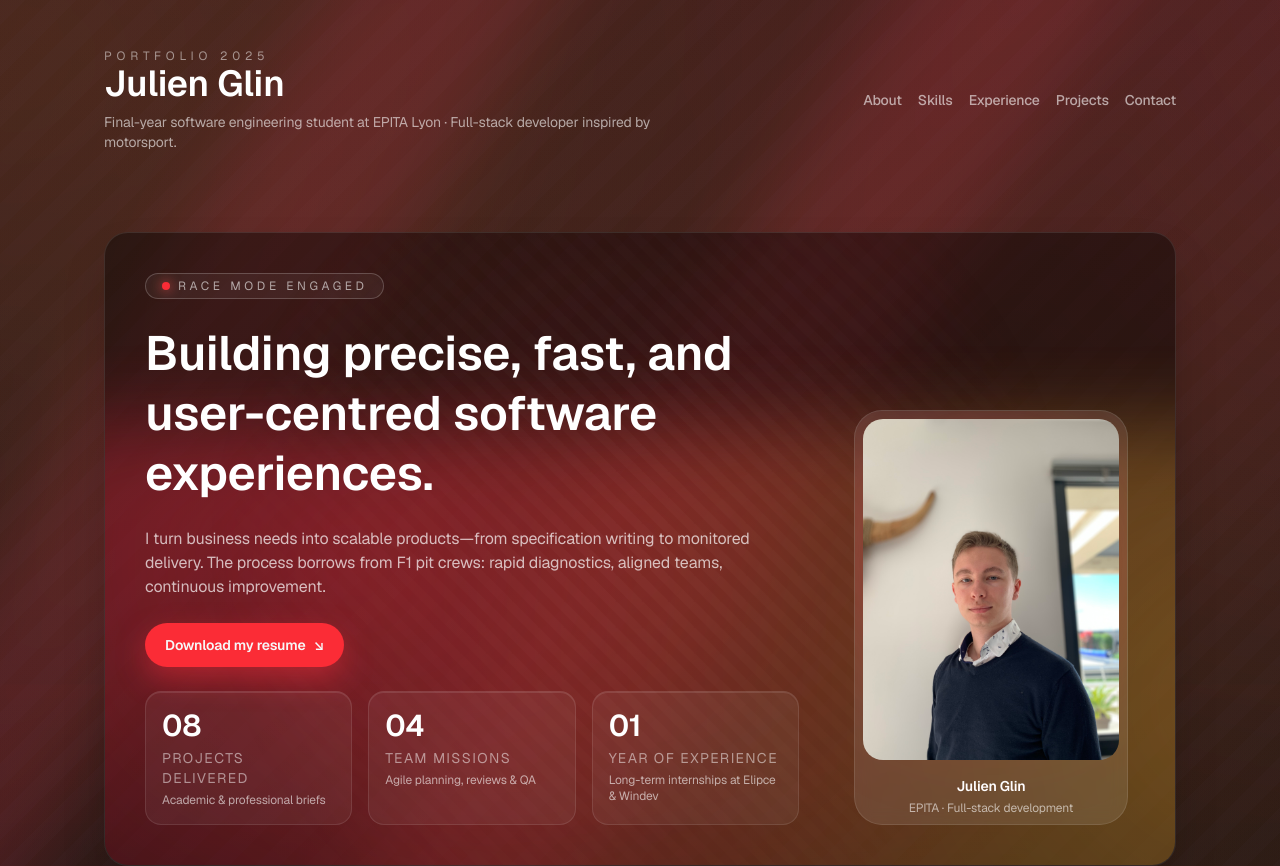
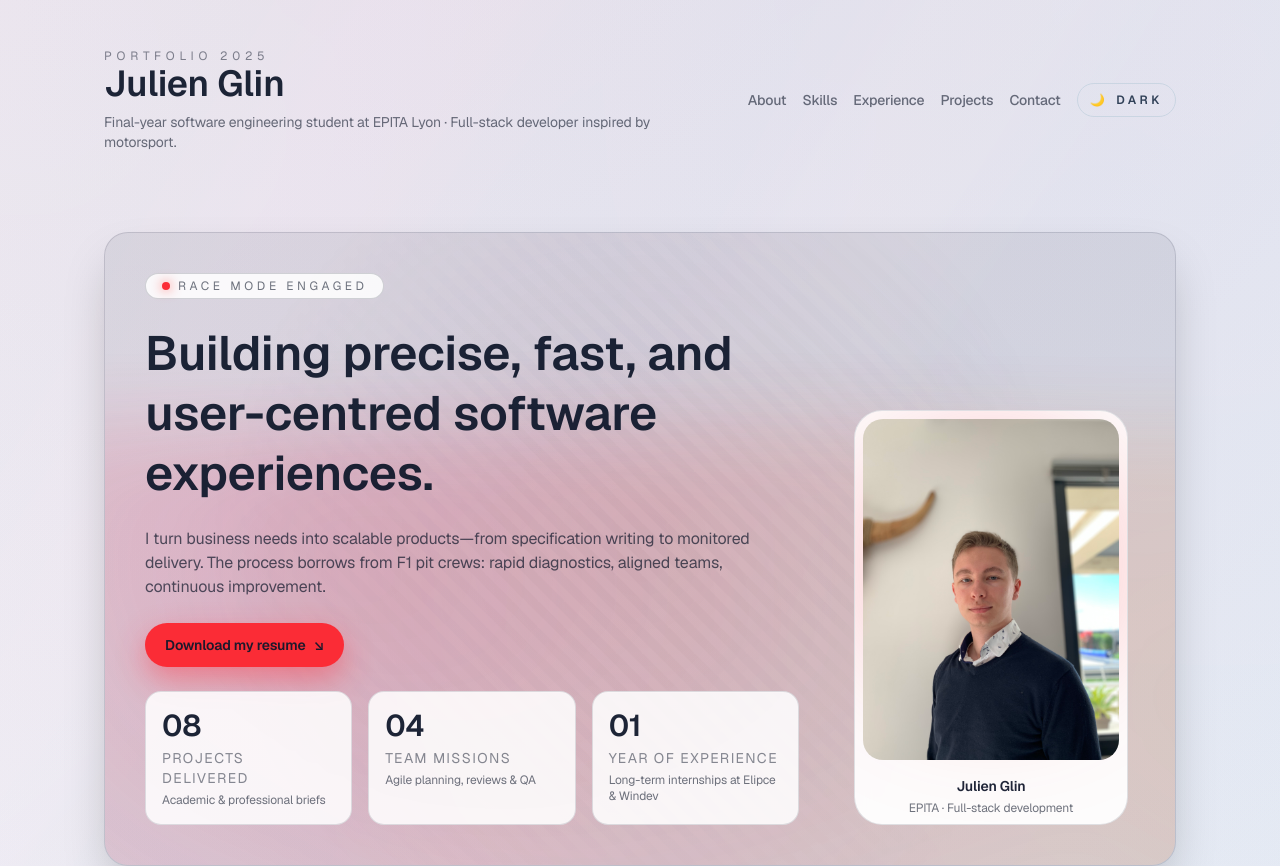
Before and after one commit to akc0r/Portfolio-next, a Next.js app: page / in a window 1280 px wide. Shown: the top 866 px of the page. Built offline with nearby package versions, Linux system fonts and the light colour scheme.

Commit message:
feat: add theme toggler

```diff
--- a/app/globals.css
+++ b/app/globals.css
@@ -1,21 +1,82 @@
 @import "tailwindcss";
 
 :root {
+  color-scheme: light;
+  --background: #f4f6fb;
+  --foreground: #0f172a;
+  --muted: rgba(15, 23, 42, 0.64);
+  --muted-soft: rgba(15, 23, 42, 0.52);
+  --muted-strong: rgba(15, 23, 42, 0.78);
+  --surface: rgba(255, 255, 255, 0.86);
+  --surface-strong: rgba(255, 255, 255, 0.94);
+  --surface-muted: rgba(15, 23, 42, 0.04);
+  --surface-deep: rgba(15, 23, 42, 0.08);
+  --border: rgba(15, 23, 42, 0.12);
+  --border-strong: rgba(15, 23, 42, 0.18);
+  --accent: #e11d48;
+  --accent-soft: rgba(225, 29, 72, 0.12);
+  --accent-electric: rgba(249, 115, 22, 0.16);
+  --body-gradient: radial-gradient(circle at 20% -10%, rgba(225, 29, 72, 0.12), transparent 45%),
+    radial-gradient(circle at 80% 0%, rgba(14, 165, 233, 0.12), transparent 55%),
+    linear-gradient(135deg, #ffffff 0%, #f4f6fb 52%, #e7ecf7 100%);
+  --body-before: linear-gradient(120deg, transparent 25%, rgba(225, 29, 72, 0.25) 25% 35%, transparent 35% 50%,
+        rgba(249, 115, 22, 0.22) 50% 60%, transparent 60%),
+    radial-gradient(circle at 10% 20%, rgba(14, 165, 233, 0.18), transparent 55%),
+    radial-gradient(circle at 85% 20%, rgba(225, 29, 72, 0.18), transparent 45%);
+  --body-after: linear-gradient(90deg, rgba(15, 23, 42, 0.08) 1px, transparent 1px 140px),
+    linear-gradient(0deg, rgba(225, 29, 72, 0.1) 30%, transparent 30%);
+  --body-before-opacity: 0.42;
+  --body-after-opacity: 0.16;
+  --grid-overlay: linear-gradient(45deg, rgba(15, 23, 42, 0.08) 25%, transparent 25%, transparent 50%,
+        rgba(15, 23, 42, 0.08) 50%, rgba(15, 23, 42, 0.08) 75%, transparent 75%, transparent),
+    linear-gradient(135deg, rgba(225, 29, 72, 0.28), rgba(13, 148, 136, 0.18));
+  --grid-glow: radial-gradient(circle at 30% 20%, rgba(225, 29, 72, 0.26), transparent 58%),
+    radial-gradient(circle at 80% 40%, rgba(249, 115, 22, 0.2), transparent 65%);
+  --grid-mask: radial-gradient(circle at center, rgba(0, 0, 0, 0.85), transparent 70%);
+  --grid-overlay-opacity: 0.5;
+  --cursor-color: #0f172a;
+}
+
+.dark {
+  color-scheme: dark;
   --background: #050509;
   --foreground: #f7f7f8;
   --muted: rgba(255, 255, 255, 0.64);
+  --muted-soft: rgba(255, 255, 255, 0.54);
+  --muted-strong: rgba(255, 255, 255, 0.78);
   --surface: rgba(16, 16, 24, 0.75);
+  --surface-strong: rgba(16, 16, 24, 0.9);
+  --surface-muted: rgba(255, 255, 255, 0.06);
+  --surface-deep: rgba(0, 0, 0, 0.5);
   --border: rgba(255, 255, 255, 0.08);
+  --border-strong: rgba(255, 255, 255, 0.14);
   --accent: #ff2f4a;
   --accent-soft: rgba(255, 47, 74, 0.22);
   --accent-electric: rgba(255, 140, 0, 0.22);
+  --body-gradient: radial-gradient(circle at 20% -10%, rgba(255, 55, 71, 0.18), transparent 40%),
+    radial-gradient(circle at 80% 10%, rgba(255, 180, 60, 0.14), transparent 45%),
+    repeating-linear-gradient(135deg, rgba(10, 10, 18, 0.94) 0 18px, rgba(8, 8, 14, 0.94) 18px 36px),
+    #050509;
+  --body-before: linear-gradient(120deg, transparent 25%, rgba(255, 47, 74, 0.28) 25% 35%, transparent 35% 50%,
+        rgba(255, 47, 74, 0.28) 50% 60%, transparent 60%),
+    radial-gradient(circle at 10% 20%, rgba(255, 180, 60, 0.18), transparent 55%),
+    radial-gradient(circle at 100% 10%, rgba(255, 47, 74, 0.32), transparent 45%);
+  --body-after: linear-gradient(90deg, rgba(255, 255, 255, 0.08) 1px, transparent 1px 140px),
+    linear-gradient(0deg, rgba(255, 47, 74, 0.12) 30%, transparent 30%);
+  --body-before-opacity: 0.55;
+  --body-after-opacity: 0.2;
+  --grid-overlay: linear-gradient(45deg, rgba(255, 255, 255, 0.05) 25%, transparent 25%, transparent 50%,
+        rgba(255, 255, 255, 0.05) 50%, rgba(255, 255, 255, 0.05) 75%, transparent 75%, transparent),
+    linear-gradient(135deg, rgba(255, 47, 74, 0.35), rgba(3, 3, 6, 0.9));
+  --grid-glow: radial-gradient(circle at 30% 20%, rgba(255, 47, 74, 0.5), transparent 55%),
+    radial-gradient(circle at 80% 40%, rgba(255, 180, 60, 0.45), transparent 65%);
+  --grid-mask: radial-gradient(circle at center, rgba(0, 0, 0, 0.9), transparent 70%);
+  --grid-overlay-opacity: 0.75;
+  --cursor-color: #f7f7f8;
 }
 
 body {
-  background: radial-gradient(circle at 20% -10%, rgba(255, 55, 71, 0.18), transparent 40%),
-    radial-gradient(circle at 80% 10%, rgba(255, 180, 60, 0.14), transparent 45%),
-    repeating-linear-gradient(135deg, rgba(10, 10, 18, 0.94) 0 18px, rgba(8, 8, 14, 0.94) 18px 36px),
-    var(--background);
+  background: var(--body-gradient);
   color: var(--foreground);
   font-family: var(--font-geist-sans), -apple-system, BlinkMacSystemFont, "Segoe UI", sans-serif;
   letter-spacing: -0.01em;
@@ -49,22 +110,17 @@ body::after {
 }
 
 body::before {
-  background:
-    linear-gradient(120deg, transparent 25%, rgba(255, 47, 74, 0.28) 25% 35%, transparent 35% 50%, rgba(255, 47, 74, 0.28) 50% 60%, transparent 60%),
-    radial-gradient(circle at 10% 20%, rgba(255, 180, 60, 0.18), transparent 55%),
-    radial-gradient(circle at 100% 10%, rgba(255, 47, 74, 0.32), transparent 45%);
+  background: var(--body-before);
   mix-blend-mode: screen;
-  filter: blur(40px);
-  opacity: 0.55;
+  filter: blur(38px);
+  opacity: var(--body-before-opacity);
   transform: translate3d(0, 0, 0);
   animation: track-glow 16s linear infinite alternate;
 }
 
 body::after {
-  background:
-    linear-gradient(90deg, rgba(255, 255, 255, 0.08) 1px, transparent 1px 140px),
-    linear-gradient(0deg, rgba(255, 47, 74, 0.12) 30%, transparent 30%);
-  opacity: 0.2;
+  background: var(--body-after);
+  opacity: var(--body-after-opacity);
   mix-blend-mode: lighten;
   mask-image: linear-gradient(to bottom, transparent 0%, rgba(0, 0, 0, 0.65) 18%, rgba(0, 0, 0, 0.8) 45%, transparent 100%);
   animation: track-lines 24s linear infinite;
@@ -81,12 +137,10 @@ body::after {
   position: absolute;
   inset: 0;
   z-index: -2;
-  background-image:
-    linear-gradient(45deg, rgba(255, 255, 255, 0.05) 25%, transparent 25%, transparent 50%, rgba(255, 255, 255, 0.05) 50%, rgba(255, 255, 255, 0.05) 75%, transparent 75%, transparent),
-    linear-gradient(135deg, rgba(255, 47, 74, 0.35), rgba(3, 3, 6, 0.9));
+  background-image: var(--grid-overlay);
   background-size: 26px 26px, 100% 100%;
-  opacity: 0.75;
-  mask-image: radial-gradient(circle at center, rgba(0, 0, 0, 0.9), transparent 70%);
+  opacity: var(--grid-overlay-opacity);
+  mask-image: var(--grid-mask);
   transform: translate3d(0, 0, 0);
   animation: grid-glide 22s linear infinite;
 }
@@ -96,10 +150,73 @@ body::after {
   position: absolute;
   inset: 30% -40% -40% -30%;
   z-index: -1;
-  background: radial-gradient(circle at 30% 20%, rgba(255, 47, 74, 0.5), transparent 55%),
-    radial-gradient(circle at 80% 40%, rgba(255, 180, 60, 0.45), transparent 65%);
+  background: var(--grid-glow);
   filter: blur(40px);
   opacity: 0.82;
+}
+
+html:not(.dark) .text-white {
+  color: rgba(15, 23, 42, 0.94);
+}
+
+html:not(.dark) .text-white\/90 {
+  color: rgba(15, 23, 42, 0.9);
+}
+
+html:not(.dark) .text-white\/80 {
+  color: rgba(15, 23, 42, 0.78);
+}
+
+html:not(.dark) .text-white\/70 {
+  color: rgba(15, 23, 42, 0.7);
+}
+
+html:not(.dark) .text-white\/60 {
+  color: rgba(15, 23, 42, 0.6);
+}
+
+html:not(.dark) .text-white\/50 {
+  color: rgba(15, 23, 42, 0.5);
+}
+
+html:not(.dark) .text-white\/40 {
+  color: rgba(15, 23, 42, 0.4);
+}
+
+html:not(.dark) .text-white\/30 {
+  color: rgba(15, 23, 42, 0.32);
+}
+
+html:not(.dark) .border-white\/10 {
+  border-color: var(--border) !important;
+}
+
+html:not(.dark) .border-white\/20 {
+  border-color: var(--border-strong) !important;
+}
+
+html:not(.dark) .border-white\/30 {
+  border-color: rgba(15, 23, 42, 0.24) !important;
+}
+
+html:not(.dark) .bg-white\/5 {
+  background-color: var(--surface) !important;
+}
+
+html:not(.dark) .bg-white\/10 {
+  background-color: var(--surface-strong) !important;
+}
+
+html:not(.dark) .bg-black\/40 {
+  background-color: rgba(15, 23, 42, 0.08) !important;
+}
+
+html:not(.dark) .bg-black\/30 {
+  background-color: rgba(15, 23, 42, 0.06) !important;
+}
+
+html:not(.dark) .bg-black\/60 {
+  background-color: rgba(15, 23, 42, 0.12) !important;
 }
 
 @keyframes track-glow {
--- a/app/layout.tsx
+++ b/app/layout.tsx
@@ -2,6 +2,7 @@ import type { Metadata } from "next";
 import type { ReactNode } from "react";
 import { Geist, Geist_Mono } from "next/font/google";
 import "./globals.css";
+import { ThemeProvider } from "@/components/theme-provider";
 
 const geistSans = Geist({
   variable: "--font-geist-sans",
@@ -39,11 +40,9 @@ export default function RootLayout({
   children: ReactNode;
 }>) {
   return (
-    <html lang="en">
-      <body
-        className={`${geistSans.variable} ${geistMono.variable} antialiased`}
-      >
-        {children}
+    <html lang="en" suppressHydrationWarning>
+      <body className={`${geistSans.variable} ${geistMono.variable} antialiased`}>
+        <ThemeProvider>{children}</ThemeProvider>
       </body>
     </html>
   );
--- a/components/ContactSection.tsx
+++ b/components/ContactSection.tsx
@@ -10,12 +10,12 @@ export function ContactSection({ links }: ContactSectionProps) {
   return (
     <section
       id="contact"
-      className="rounded-3xl border border-white/10 bg-gradient-to-r from-black/40 via-black/30 to-red-500/10 p-10 text-white"
+      className="rounded-3xl border border-slate-200/70 bg-white/80 p-10 text-slate-900 shadow-xl shadow-slate-200/40 transition-colors dark:border-white/10 dark:bg-gradient-to-r dark:from-black/40 dark:via-black/30 dark:to-red-500/10 dark:text-white"
     >
       <div className="flex flex-col gap-6 sm:flex-row sm:items-center sm:justify-between">
         <div>
           <p className="text-xs uppercase tracking-[0.3em] text-white/50">Prêt à prendre le départ ?</p>
-          <h3 className="mt-2 text-3xl font-semibold">Bâtissons votre prochain produit.</h3>
+          <h3 className="mt-2 text-3xl font-semibold text-white">Bâtissons votre prochain produit.</h3>
           <p className="mt-2 max-w-xl text-sm text-white/70">
             Que ce soit pour un stage, un projet freelance ou un side-project ambitieux, je suis partant pour un échange. Parlons besoins, contraintes et objectifs.
           </p>
@@ -25,7 +25,7 @@ export function ContactSection({ links }: ContactSectionProps) {
             <Link
               key={link.label}
               href={link.href}
-              className="inline-flex items-center gap-2 rounded-full border border-white/30 px-5 py-3 text-white/80 transition-colors hover:border-white hover:text-white"
+              className="inline-flex items-center gap-2 rounded-full border border-slate-300 px-5 py-3 text-slate-700 transition-colors hover:border-slate-500 hover:text-slate-900 dark:border-white/30 dark:text-white/80 dark:hover:border-white dark:hover:text-white"
             >
               {link.label}
               <span aria-hidden>↗</span>
--- a/components/HeaderNav.tsx
+++ b/components/HeaderNav.tsx
@@ -1,3 +1,5 @@
+import { ThemeToggle } from "./ThemeToggle";
+
 const navLinks = [
   { label: "About", href: "#about" },
   { label: "Skills", href: "#skills" },
@@ -16,13 +18,16 @@ export function HeaderNav() {
           Final-year software engineering student at EPITA Lyon · Full-stack developer inspired by motorsport.
         </p>
       </div>
-      <nav className="flex flex-wrap gap-4 text-sm font-medium text-white/60">
+      <div className="flex flex-wrap items-center gap-4 text-sm font-medium text-white/60">
+        <nav className="flex flex-wrap gap-4">
           {navLinks.map((link) => (
             <a key={link.href} className="transition-colors hover:text-white" href={link.href}>
               {link.label}
             </a>
           ))}
         </nav>
+        <ThemeToggle />
+      </div>
     </header>
   );
 }
--- /dev/null
+++ b/components/ThemeToggle.tsx
@@ -0,0 +1,34 @@
+"use client";
+
+import { useEffect, useState } from "react";
+import { useTheme } from "next-themes";
+
+import { Button } from "@/components/ui/button";
+
+export function ThemeToggle() {
+  const { theme, setTheme, systemTheme } = useTheme();
+  const [mounted, setMounted] = useState(false);
+
+  useEffect(() => {
+    setMounted(true);
+  }, []);
+
+  const resolvedTheme = theme === "system" ? systemTheme : theme;
+  const isDark = resolvedTheme === "dark";
+
+  const label = isDark ? "Switch to light mode" : "Switch to dark mode";
+
+  return (
+    <Button
+      type="button"
+      variant="outline"
+      size="sm"
+      onClick={() => setTheme(isDark ? "light" : "dark")}
+      aria-label={label}
+      className="gap-2 text-xs uppercase tracking-[0.3em]"
+    >
+      <span aria-hidden>{mounted ? (isDark ? "☀️" : "🌙") : "◐"}</span>
+      <span className="hidden sm:inline">{mounted ? (isDark ? "Light" : "Dark") : "Theme"}</span>
+    </Button>
+  );
+}
--- /dev/null
+++ b/components/theme-provider.tsx
@@ -0,0 +1,12 @@
+"use client";
+
+import * as React from "react";
+import { ThemeProvider as NextThemeProvider, type ThemeProviderProps } from "next-themes";
+
+export function ThemeProvider({ children, ...props }: ThemeProviderProps) {
+  return (
+    <NextThemeProvider attribute="class" defaultTheme="system" enableSystem disableTransitionOnChange {...props}>
+      {children}
+    </NextThemeProvider>
+  );
+}
--- a/components/ui/button.tsx
+++ b/components/ui/button.tsx
@@ -5,13 +5,15 @@ import { cva, type VariantProps } from "class-variance-authority";
 import { cn } from "@/lib/utils";
 
 const buttonVariants = cva(
-  "inline-flex items-center justify-center whitespace-nowrap rounded-full text-sm font-semibold transition-colors focus-visible:outline-none focus-visible:ring-2 focus-visible:ring-red-400 focus-visible:ring-offset-2 focus-visible:ring-offset-black disabled:pointer-events-none disabled:opacity-50",
+  "inline-flex items-center justify-center whitespace-nowrap rounded-full text-sm font-semibold transition-colors focus-visible:outline-none focus-visible:ring-2 focus-visible:ring-red-400 focus-visible:ring-offset-2 focus-visible:ring-offset-white dark:focus-visible:ring-offset-black disabled:pointer-events-none disabled:opacity-50",
   {
     variants: {
       variant: {
-        default: "bg-red-500 text-white shadow-[0_12px_30px_rgba(255,48,65,0.45)] hover:bg-red-400",
-        outline: "border border-white/20 bg-transparent text-white/80 hover:border-white/40 hover:text-white",
-        ghost: "text-white/80 hover:text-white",
+        default:
+          "bg-red-500 text-white shadow-[0_12px_30px_rgba(255,48,65,0.45)] hover:bg-red-400 dark:shadow-[0_12px_30px_rgba(255,48,65,0.45)]",
+        outline:
+          "border border-slate-300 text-slate-700 hover:border-slate-500 hover:text-slate-900 dark:border-white/20 dark:text-white/80 dark:hover:border-white/40 dark:hover:text-white",
+        ghost: "text-slate-700 hover:text-slate-900 dark:text-white/80 dark:hover:text-white",
       },
       size: {
         default: "px-5 py-3",
--- a/components/ui/card.tsx
+++ b/components/ui/card.tsx
@@ -6,7 +6,10 @@ const Card = React.forwardRef<HTMLDivElement, React.HTMLAttributes<HTMLDivElemen
   ({ className, ...props }, ref) => (
     <div
       ref={ref}
-      className={cn("rounded-3xl border border-white/10 bg-white/5 backdrop-blur", className)}
+      className={cn(
+        "rounded-3xl border border-slate-200/70 bg-white/80 backdrop-blur dark:border-white/10 dark:bg-white/5",
+        className,
+      )}
       {...props}
     />
   ),
--- a/package.json
+++ b/package.json
@@ -12,6 +12,7 @@
     "class-variance-authority": "^0.7.1",
     "clsx": "^2.1.1",
     "next": "15.5.4",
+    "next-themes": "^0.4.6",
     "react": "19.1.0",
     "react-dom": "19.1.0",
     "tailwind-merge": "^3.3.1"
```
Also changed, not shown: 1 other file (tests, documents, lock files or other folders). Lines whose indentation alone changed are shown as unchanged.
